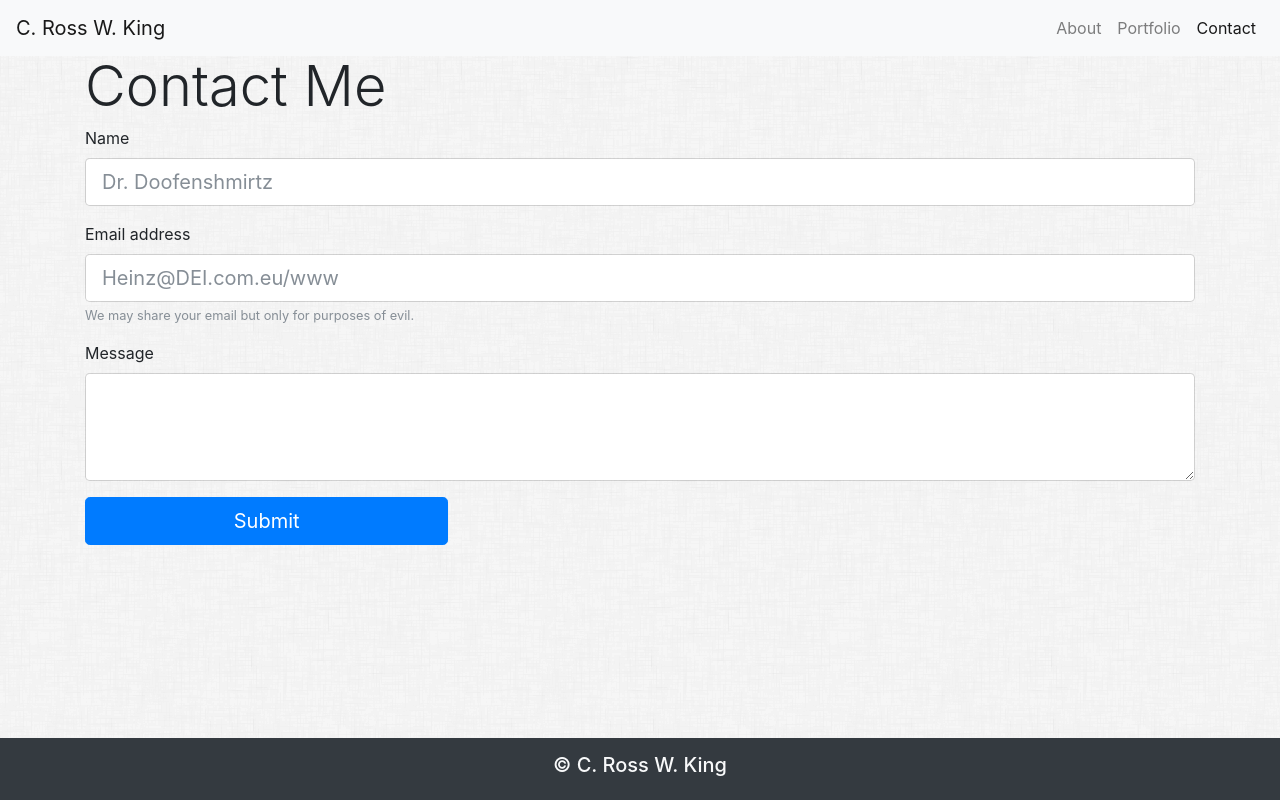
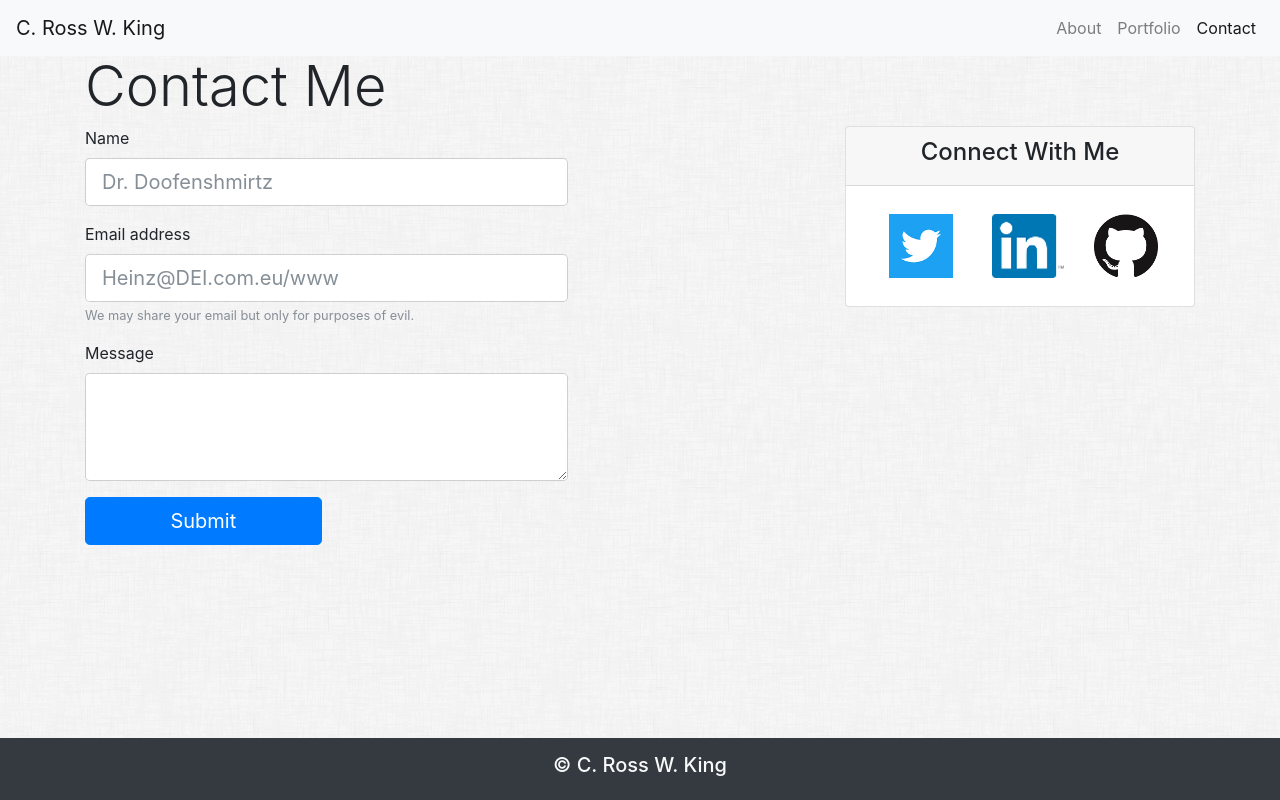
Before and after one commit to RomeoKilo125/bootstrap-portfolio, a plain HTML site: page contact.html in a window 1280 px wide. Drawn offline with nearby package versions, Linux system fonts and the light colour scheme.

Commit message:
added connect box to all pages.

```diff
--- a/contact.html
+++ b/contact.html
@@ -36,22 +36,24 @@
         <h1 class="display-4">Contact Me</h1>
       </div>
     </div>
+    <div class="row">
+      <div class="col-md-8">
         <form>
           <div class="form-row">
-        <div class="form-group col-md-12">
+            <div class="form-group col-md-8">
               <label for="nameField">Name</label>
               <input type="text" class="form-control form-control-lg" id="nameField" placeholder="Dr. Doofenshmirtz">
             </div>
           </div>
           <div class="form-row">
-        <div class="form-group col-md-12">
+            <div class="form-group col-md-8">
               <label for="InputEmail">Email address</label>
               <input type="email" class="form-control form-control-lg" id="InputEmail" aria-describedby="emailHelp" placeholder="Heinz@DEI.com.eu/www">
               <small id="emailHelp" class="form-text text-muted">We may share your email but only for purposes of evil.</small>
             </div>
           </div>
           <div class="form-row">
-        <div class="form-group col-md-12">
+            <div class="form-group col-md-8">
               <label for="messageField">Message</label>
               <textarea class="form-control form-control-lg" id="messageField" rows="3"></textarea>
             </div>
@@ -63,6 +65,31 @@
           </div>
         </form>
       </div>
+      <div class="col-md-4">
+        <div class="card">
+          <div class="card-header text-center">
+            <h4>Connect With Me</h4>
+          </div>
+          <div class="card-body">
+            <div class="container">
+              <div class="row">
+                <div class="col-sm-4">
+                  <a href="https://twitter.com/romeokilo125"><img src="assets/imgs/twitlogo.png" class="float-left m-2" alt="twitter logo"></a>
+                </div>
+                <div class="col-sm-4">
+                  <a href="https://linkedin.com/in/crosswking"><img src="assets/imgs/linkLogo.png" class="float-left m-2" alt="linkedIn logo"></a>
+                </div>
+                <div class="col-sm-4">
+                  <a href="https://github.com/romeokilo125"><img src="assets/imgs/gitLogo.png" class="float-left m-2" alt="github logo"></a>
+                </div>
+              </div>
+            </div>
+          </div>
+        </div>
+      </div>
+    </div>
+  </div>
+
   <div class="fixed-bottom bg-dark text-light text-center">
     <h5 class="p-3">&copy; C. Ross W. King</h5>
   </div>
```
Also changed, not shown: index.html (+0 -1 lines), portfolio.html (+29 -0 lines). Lines whose indentation alone changed are shown as unchanged.
